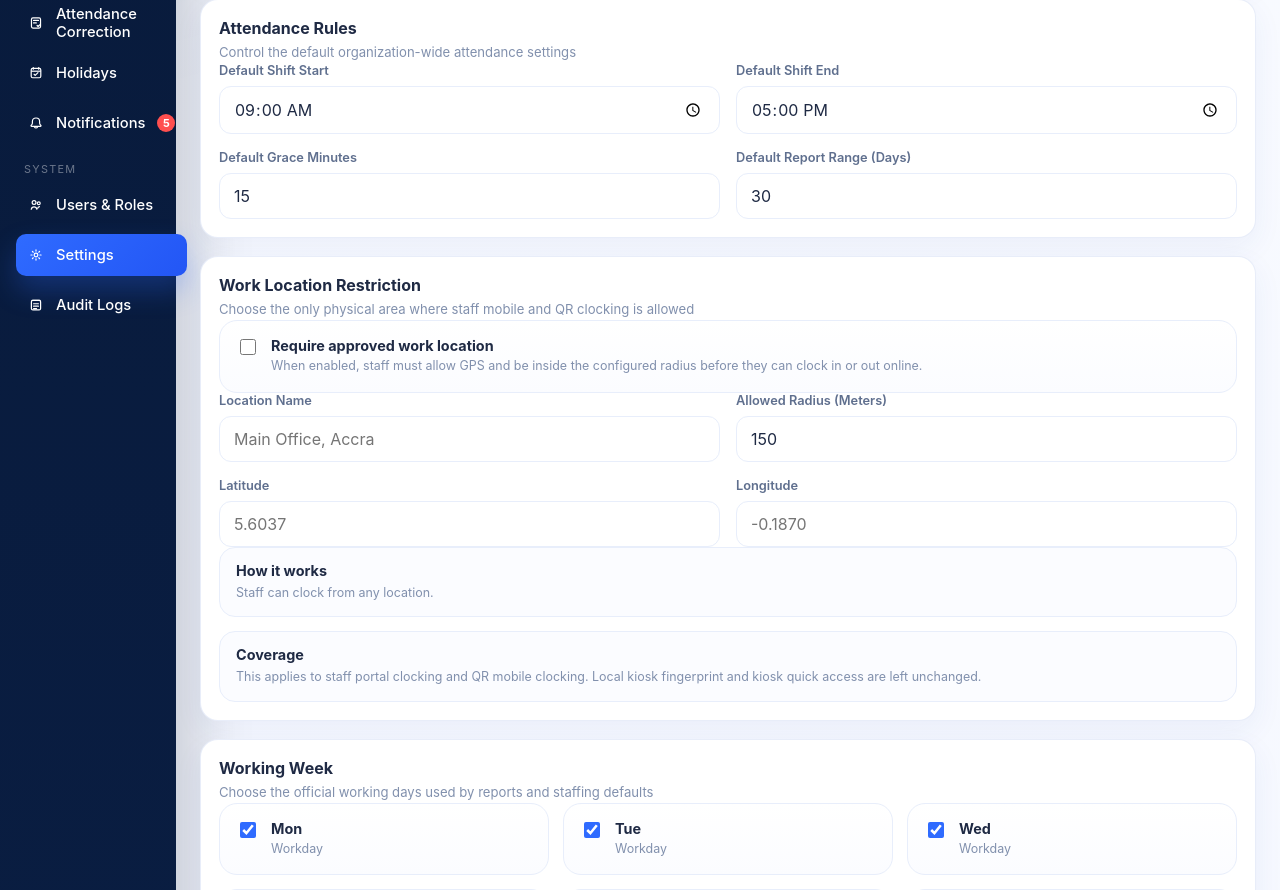
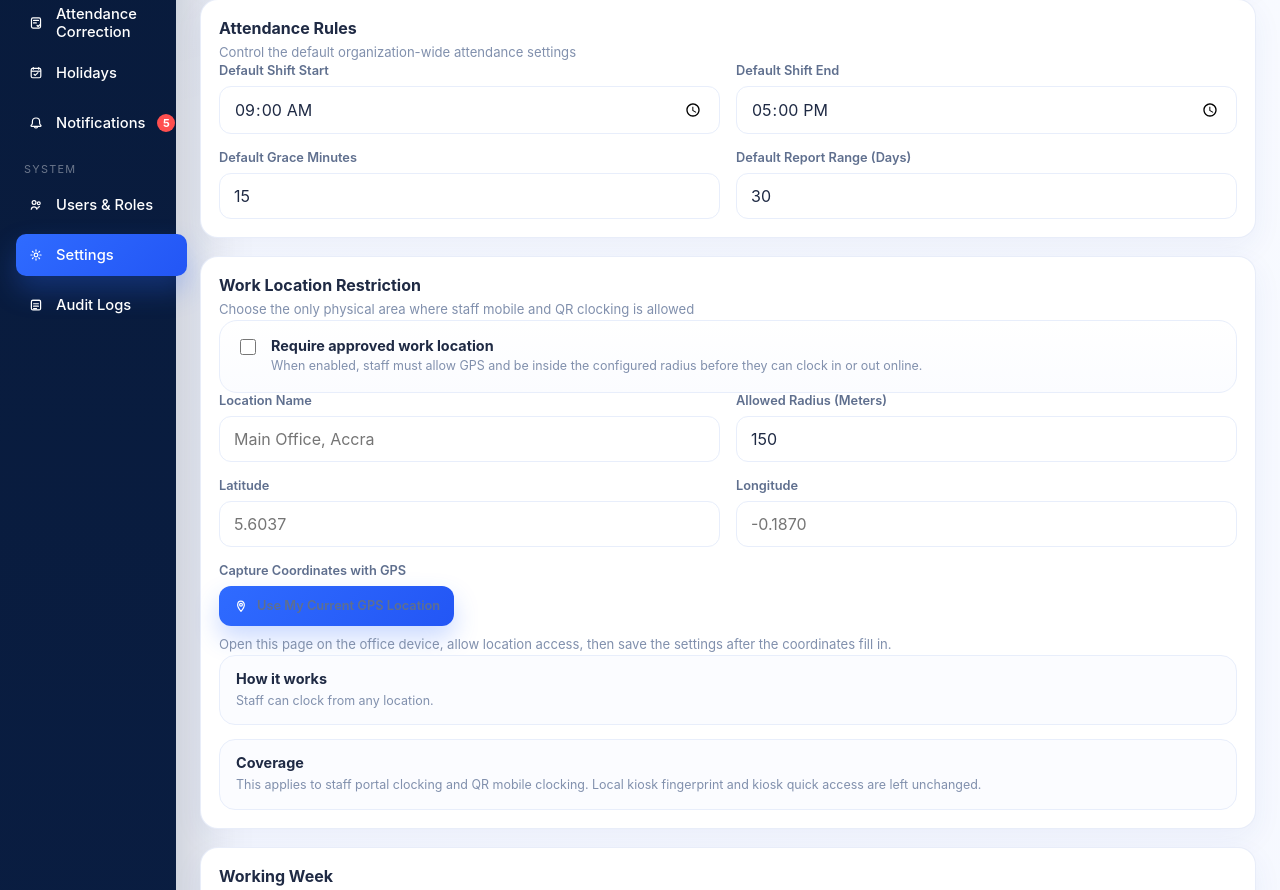
Before and after one commit to jacksmeg/attendance, a Flask app: page /admin/settings in a window 1280 px wide. Shown: the part 616-1506 px from the top of the page. Run offline with Flask 3, Linux system fonts and the light colour scheme; the visitor is signed in with stand-in values (Sample User, id 1); data that the repository does not hold is empty.

Commit message:
Add GPS capture to location settings

```diff
--- a/attendance_app/static/admin_styles.css
+++ b/attendance_app/static/admin_styles.css
@@ -1380,6 +1380,14 @@ body.admin-ui {
     line-height: 1.55;
 }
 
+#admin-location-capture-status[data-tone="success"] {
+    color: #1d8f47;
+}
+
+#admin-location-capture-status[data-tone="error"] {
+    color: #d54444;
+}
+
 .admin-check-card-wide {
     grid-column: 1 / -1;
 }
--- a/attendance_app/templates/admin/settings.html
+++ b/attendance_app/templates/admin/settings.html
@@ -119,6 +119,18 @@
                     <span>Longitude</span>
                     <input form="attendance-settings-form" type="number" step="any" name="allowed_location_longitude" value="{{ '' if form_values.allowed_location_longitude is none else form_values.allowed_location_longitude }}" placeholder="-0.1870">
                 </label>
+                <div class="admin-field" style="grid-column: 1 / -1;">
+                    <span>Capture Coordinates with GPS</span>
+                    <div class="admin-form-actions" style="justify-content: flex-start;">
+                        <button class="admin-toolbar-button tone-primary" type="button" id="capture-admin-location">
+                            {{ icon('location') }}
+                            <span>Use My Current GPS Location</span>
+                        </button>
+                    </div>
+                    <small id="admin-location-capture-status" class="admin-side-note">
+                        Open this page on the office device, allow location access, then save the settings after the coordinates fill in.
+                    </small>
+                </div>
             </div>
             <div class="admin-note-list">
                 <div class="admin-note-item">
@@ -234,4 +246,68 @@
         </article>
     </div>
 </section>
+
+<script>
+    (() => {
+        const button = document.querySelector("#capture-admin-location");
+        const latitudeField = document.querySelector('input[name="allowed_location_latitude"]');
+        const longitudeField = document.querySelector('input[name="allowed_location_longitude"]');
+        const radiusField = document.querySelector('input[name="allowed_location_radius_meters"]');
+        const locationNameField = document.querySelector('input[name="allowed_location_name"]');
+        const status = document.querySelector("#admin-location-capture-status");
+
+        if (!button || !latitudeField || !longitudeField || !status) {
+            return;
+        }
+
+        const setStatus = (message, tone = "normal") => {
+            status.textContent = message;
+            status.dataset.tone = tone;
+        };
+
+        button.addEventListener("click", () => {
+            if (!navigator.geolocation) {
+                setStatus("This browser does not support GPS location capture.", "error");
+                return;
+            }
+
+            button.disabled = true;
+            setStatus("Getting your current GPS location...", "normal");
+
+            navigator.geolocation.getCurrentPosition((position) => {
+                latitudeField.value = position.coords.latitude.toFixed(6);
+                longitudeField.value = position.coords.longitude.toFixed(6);
+
+                if (radiusField && (!radiusField.value || Number(radiusField.value) < 25)) {
+                    radiusField.value = Math.max(25, Math.ceil(position.coords.accuracy || 50));
+                }
+
+                if (locationNameField && !locationNameField.value.trim()) {
+                    locationNameField.value = "Current Office Location";
+                }
+
+                setStatus(
+                    `GPS captured successfully. Accuracy: about ${Math.round(position.coords.accuracy || 0)} meters. Review the values and click Save Settings.`,
+                    "success"
+                );
+                button.disabled = false;
+            }, (error) => {
+                let message = "Location access was not completed. Allow GPS permission and try again.";
+                if (error && error.code === 1) {
+                    message = "Location permission was denied. Allow GPS access in the browser and try again.";
+                } else if (error && error.code === 2) {
+                    message = "The browser could not detect your position. Move to an open area or check the device GPS.";
+                } else if (error && error.code === 3) {
+                    message = "Location request timed out. Try again while the device has a better GPS signal.";
+                }
+                setStatus(message, "error");
+                button.disabled = false;
+            }, {
+                enableHighAccuracy: true,
+                timeout: 12000,
+                maximumAge: 0
+            });
+        });
+    })();
+</script>
 {% endblock %}
```
Also changed, not shown: tests/test_app.py (+11 -0 lines).
